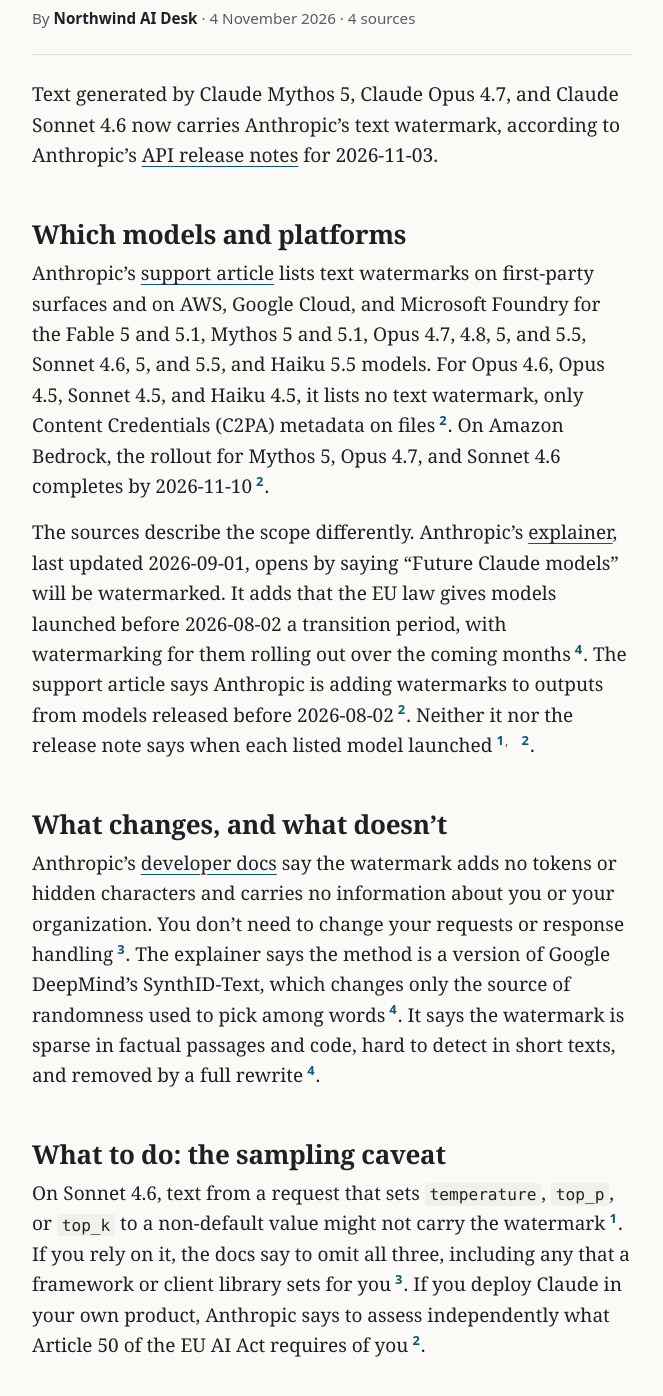
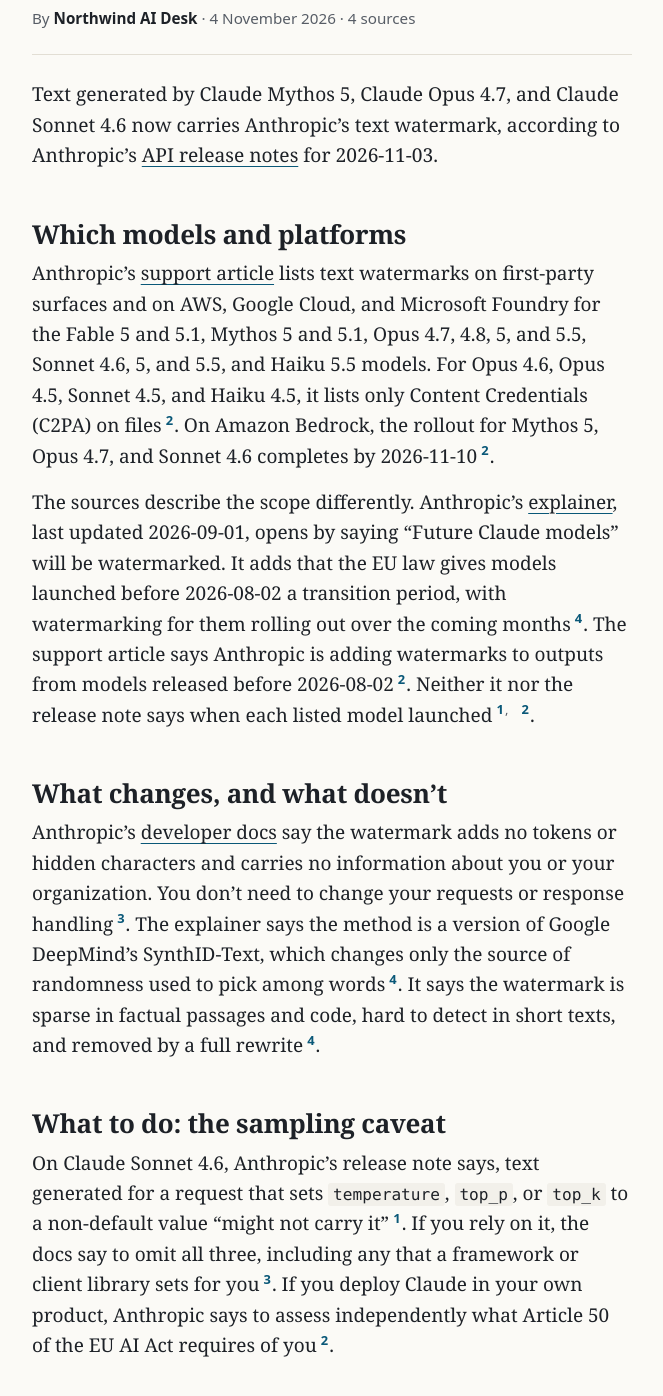
Before and after one commit to northwind-press/northwind-press.github.io, a Jekyll site: the page built from _posts/2026-11-04-claude-text-watermark.md, in a window 1280 px wide and 1400 px high, scrolled down 537 px. Shown: the top 1396 px of the window, without its empty margins (308-971 px from the left). Built offline with Jekyll 4.4.1, drawn with Linux system fonts in a browser that asks for light colours; some of the changed text lies outside the part shown.

Commit message:
Desk changes per ai-editor: verbatim release-note quote for the Sonnet 4.6 caveat; 'to comply with the EU AI Act' quote; trim to 500 words
Co-Authored-By: Claude Opus 5.5 <noreply@anthropic.com>

```diff
--- a/_posts/2026-11-04-claude-text-watermark.md
+++ b/_posts/2026-11-04-claude-text-watermark.md
@@ -29,7 +29,7 @@ Text generated by Claude Mythos 5, Claude Opus 4.7, and Claude Sonnet 4.6 now ca
 
 ## Which models and platforms
 
-Anthropic's [support article](https://support.claude.com/en/articles/16266773-how-claude-marks-ai-generated-content) lists text watermarks on first-party surfaces and on AWS, Google Cloud, and Microsoft Foundry for the Fable 5 and 5.1, Mythos 5 and 5.1, Opus 4.7, 4.8, 5, and 5.5, Sonnet 4.6, 5, and 5.5, and Haiku 5.5 models. For Opus 4.6, Opus 4.5, Sonnet 4.5, and Haiku 4.5, it lists no text watermark, only Content Credentials (C2PA) metadata on files{% include cite.html n=2 %}. On Amazon Bedrock, the rollout for Mythos 5, Opus 4.7, and Sonnet 4.6 completes by 2026-11-10{% include cite.html n=2 %}.
+Anthropic's [support article](https://support.claude.com/en/articles/16266773-how-claude-marks-ai-generated-content) lists text watermarks on first-party surfaces and on AWS, Google Cloud, and Microsoft Foundry for the Fable 5 and 5.1, Mythos 5 and 5.1, Opus 4.7, 4.8, 5, and 5.5, Sonnet 4.6, 5, and 5.5, and Haiku 5.5 models. For Opus 4.6, Opus 4.5, Sonnet 4.5, and Haiku 4.5, it lists only Content Credentials (C2PA) on files{% include cite.html n=2 %}. On Amazon Bedrock, the rollout for Mythos 5, Opus 4.7, and Sonnet 4.6 completes by 2026-11-10{% include cite.html n=2 %}.
 
 The sources describe the scope differently. Anthropic's [explainer](https://www.anthropic.com/news/claude-text-watermark), last updated 2026-09-01, opens by saying "Future Claude models" will be watermarked. It adds that the EU law gives models launched before 2026-08-02 a transition period, with watermarking for them rolling out over the coming months{% include cite.html n=4 %}. The support article says Anthropic is adding watermarks to outputs from models released before 2026-08-02{% include cite.html n=2 %}. Neither it nor the release note says when each listed model launched{% include cite.html n=1 %}{% include cite.html n=2 %}.
 
@@ -39,7 +39,7 @@ Anthropic's [developer docs](https://docs.claude.com/en/docs/build-with-claude/t
 
 ## What to do: the sampling caveat
 
-On Sonnet 4.6, text from a request that sets `temperature`, `top_p`, or `top_k` to a non-default value might not carry the watermark{% include cite.html n=1 %}. If you rely on it, the docs say to omit all three, including any that a framework or client library sets for you{% include cite.html n=3 %}. If you deploy Claude in your own product, Anthropic says to assess independently what Article 50 of the EU AI Act requires of you{% include cite.html n=2 %}.
+On Claude Sonnet 4.6, Anthropic's release note says, text generated for a request that sets `temperature`, `top_p`, or `top_k` to a non-default value "might not carry it"{% include cite.html n=1 %}. If you rely on it, the docs say to omit all three, including any that a framework or client library sets for you{% include cite.html n=3 %}. If you deploy Claude in your own product, Anthropic says to assess independently what Article 50 of the EU AI Act requires of you{% include cite.html n=2 %}.
 
 ## Who can detect it
 
@@ -47,4 +47,4 @@ Text watermark detection is an API in private preview{% include cite.html n=2 %}
 
 ## The EU basis
 
-Anthropic says it signed the EU AI Act's Article 50(2) Code of Practice on Transparency of AI-Generated Content{% include cite.html n=2 %}. It says that as of 2026-08-02 the EU requires AI providers serving its market to mark AI-generated content, and that other major developers signed the same Code{% include cite.html n=4 %}. It applies the watermark globally, because it can't yet limit it by region{% include cite.html n=4 %}. We could not read the Act's text on EUR-Lex with our tools, so these EU claims are Anthropic's.
+Anthropic says it is watermarking "to comply with the EU AI Act"{% include cite.html n=4 %}. It says it signed the EU AI Act's Article 50(2) Code of Practice on Transparency of AI-Generated Content{% include cite.html n=2 %}. It says that as of 2026-08-02 the EU requires AI providers serving its market to mark AI-generated content, and that other major developers signed the same Code{% include cite.html n=4 %}. It applies the watermark globally, because it can't yet limit it by region{% include cite.html n=4 %}. We could not read the Act's text on EUR-Lex with our tools, so these EU claims are Anthropic's.
```
